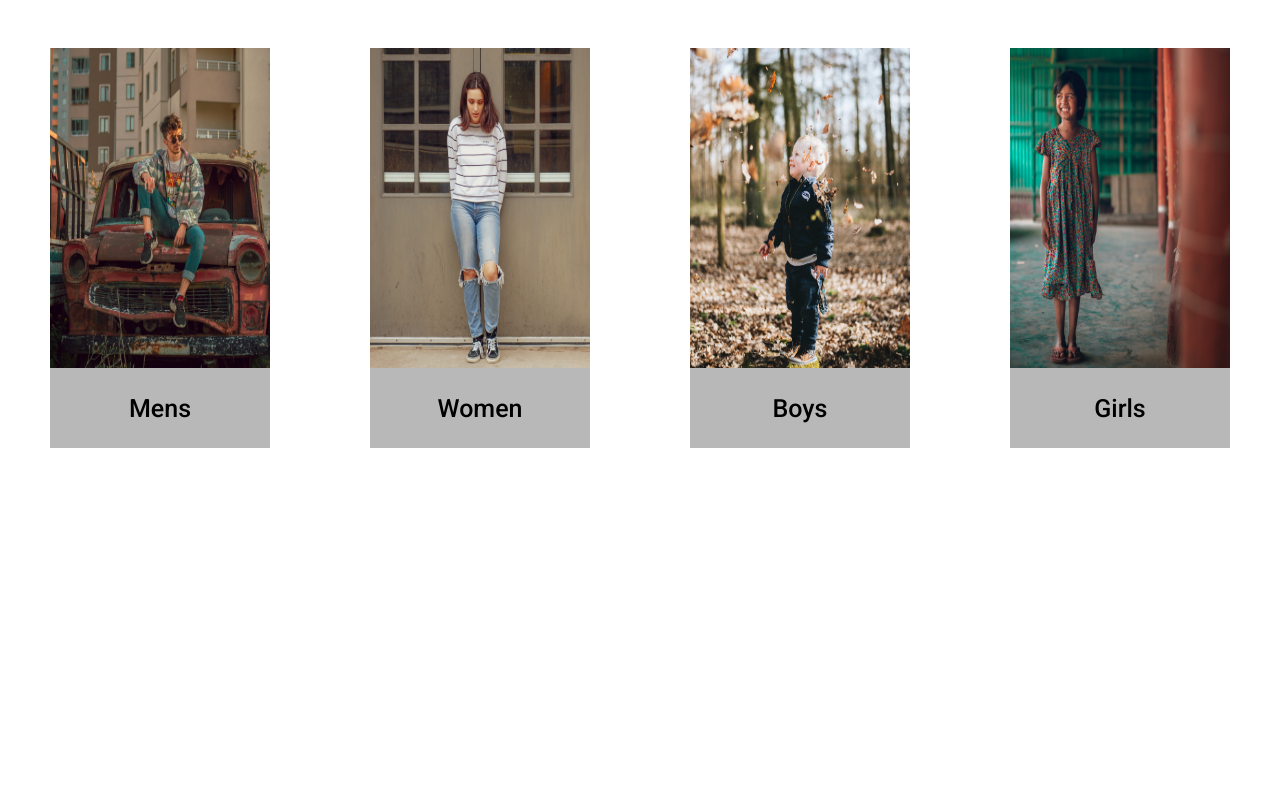
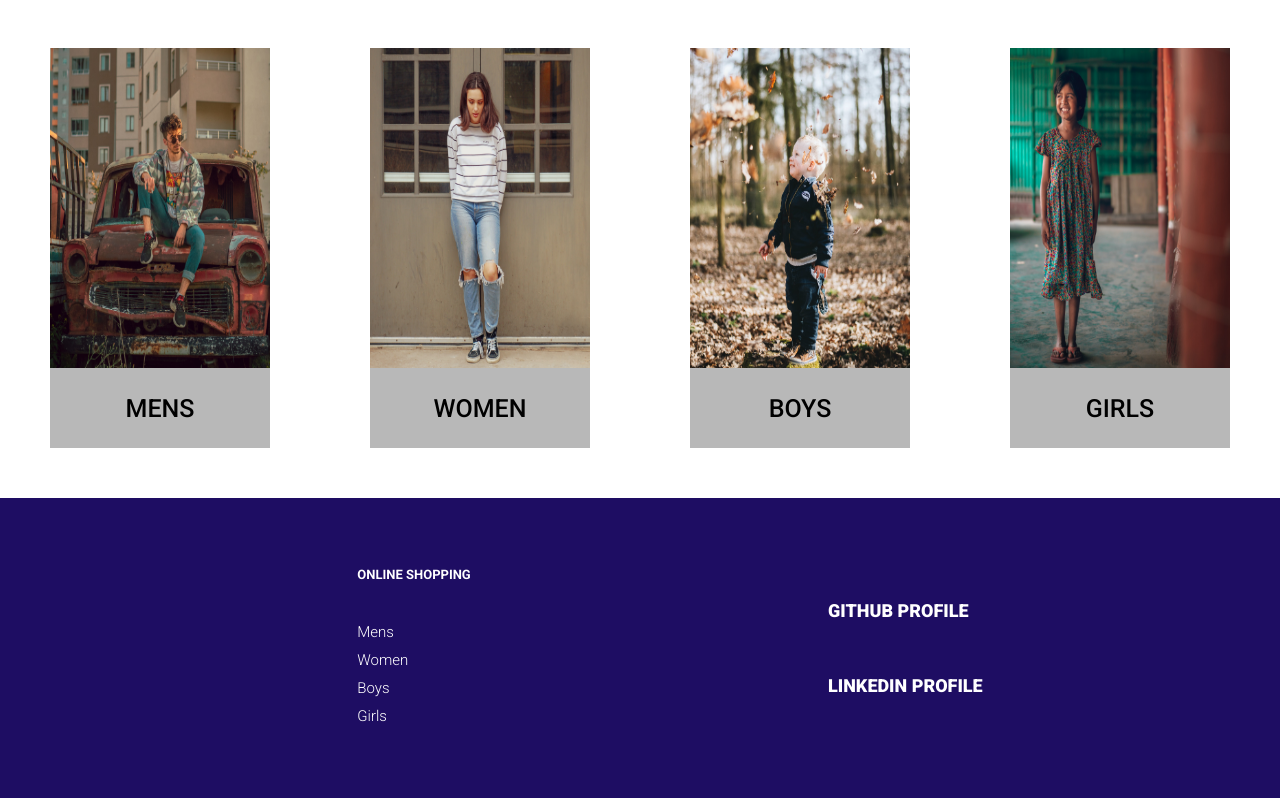
Before and after one commit to spawn050/shopping-website-onlyJS, a plain HTML site: page index.html in a window 1280 px wide. Shown: the part 682-1480 px from the top of the page. Before the commit the page ends 1180 px from the top, so only its background shows below. Drawn offline with Linux system fonts and the light colour scheme.

Commit message:
add footer of the homepage

```diff
--- a/index.css
+++ b/index.css
@@ -66,8 +66,8 @@
     color: white;
     list-style: none;
     font-family: 'Roboto', sans-serif;
-    font-weight: 400;
-    font-size: 18px;
+    font-weight: 450;
+    font-size: 14px;
     padding-left: 30px;
     padding-right: 30px;
 }
@@ -152,3 +152,57 @@
     font-weight: 500;
     font-size: 25px;
 }
+
+footer{
+    height: 300px;
+    background-color: #1e0d63;
+    display: flex;
+    justify-content: space-evenly;
+    align-items: center;
+}
+
+footer #footer-categories-list{
+    padding: 60px;
+}
+
+footer #footer-categories-list h3{
+    color: white;
+    font-family: 'Roboto', sans-serif;
+    font-weight: 600;
+    font-size: 13px;
+}
+
+footer #footer-categories-list ul{
+    list-style: none;
+}
+
+footer #footer-categories-list ul a{
+    text-decoration: none;
+}
+
+footer #footer-categories-list ul a li:hover{
+    color: aqua;
+}
+
+footer #footer-categories-list ul a li{
+    color: white;
+    font-family: 'Roboto', sans-serif;
+    font-weight: 300;
+    font-size: 15px;
+    line-height: 28px;
+}
+
+footer #footer-project-link a{
+    text-decoration: none;
+}
+
+footer #footer-project-link a h3:hover{
+    color: aqua;
+}
+
+footer #footer-project-link a h3{
+    color: white;
+    font-family: 'Roboto', sans-serif;
+    font-weight: 1000;
+    font-size: 18px;
+}
--- a/index.html
+++ b/index.html
@@ -26,19 +26,19 @@
             <!--Gender Clothing division-->
             <ul id="gender-division">
                 <a href="./mens.html">
-                   <li>Mens</li>
+                   <li>MENS</li>
                 </a>
 
                 <a href="./women.html">
-                    <li>Women</li>
+                    <li>WOMEN</li>
                 </a>
 
                 <a href="./boys.html">
-                    <li>Boys</li>
+                    <li>BOYS</li>
                 </a>
 
                 <a href="./girls.html">
-                    <li>Girls</li>
+                    <li>GIRLS</li>
                 </a>
             </ul>
 
@@ -77,7 +77,7 @@
 
                     <div class="category-cards-text">
                         <a href="./mens.html">
-                            <h3>Mens</h3>
+                            <h3>MENS</h3>
                         </a>
                     </div>
                 </div>
@@ -91,7 +91,7 @@
 
                     <div class="category-cards-text">
                         <a href="./women.html">
-                            <h3>Women</h3>
+                            <h3>WOMEN</h3>
                         </a>
                     </div>
                 </div>
@@ -105,7 +105,7 @@
 
                     <div class="category-cards-text">
                         <a href="./boys.html">
-                            <h3>Boys</h3>
+                            <h3>BOYS</h3>
                         </a>
                     </div>
                 </div>
@@ -119,11 +119,33 @@
 
                     <div class="category-cards-text">
                         <a href="./girls.html">
-                            <h3>Girls</h3>
+                            <h3>GIRLS</h3>
                         </a>
                     </div>
                 </div>
             </section>
+
+            <footer>
+                <div id="footer-categories-list">
+                    <h3>ONLINE SHOPPING</h3>
+                    <br>
+                    <br>
+                    <ul>
+                        <a href="./mens.html"><li>Mens</li></a>
+                        <a href="./women.html"><li>Women</li></a>
+                        <a href="./boys.html"><li>Boys</li></a>
+                        <a href="./girls.html"><li>Girls</li></a>
+                    </ul>
+                </div>
+
+                <div id="footer-project-link">
+                    <a href="https://github.com/spawn050"><h3>GITHUB PROFILE</h3></a>
+                    <br>
+                    <br>
+                    <br>
+                    <a href="https://www.linkedin.com/in/omkar-satam-6a591b25a/"><h3>LINKEDIN PROFILE</h3></a>
+                </div>
+            </footer>
         </div>
     </body>
 </html>
```
